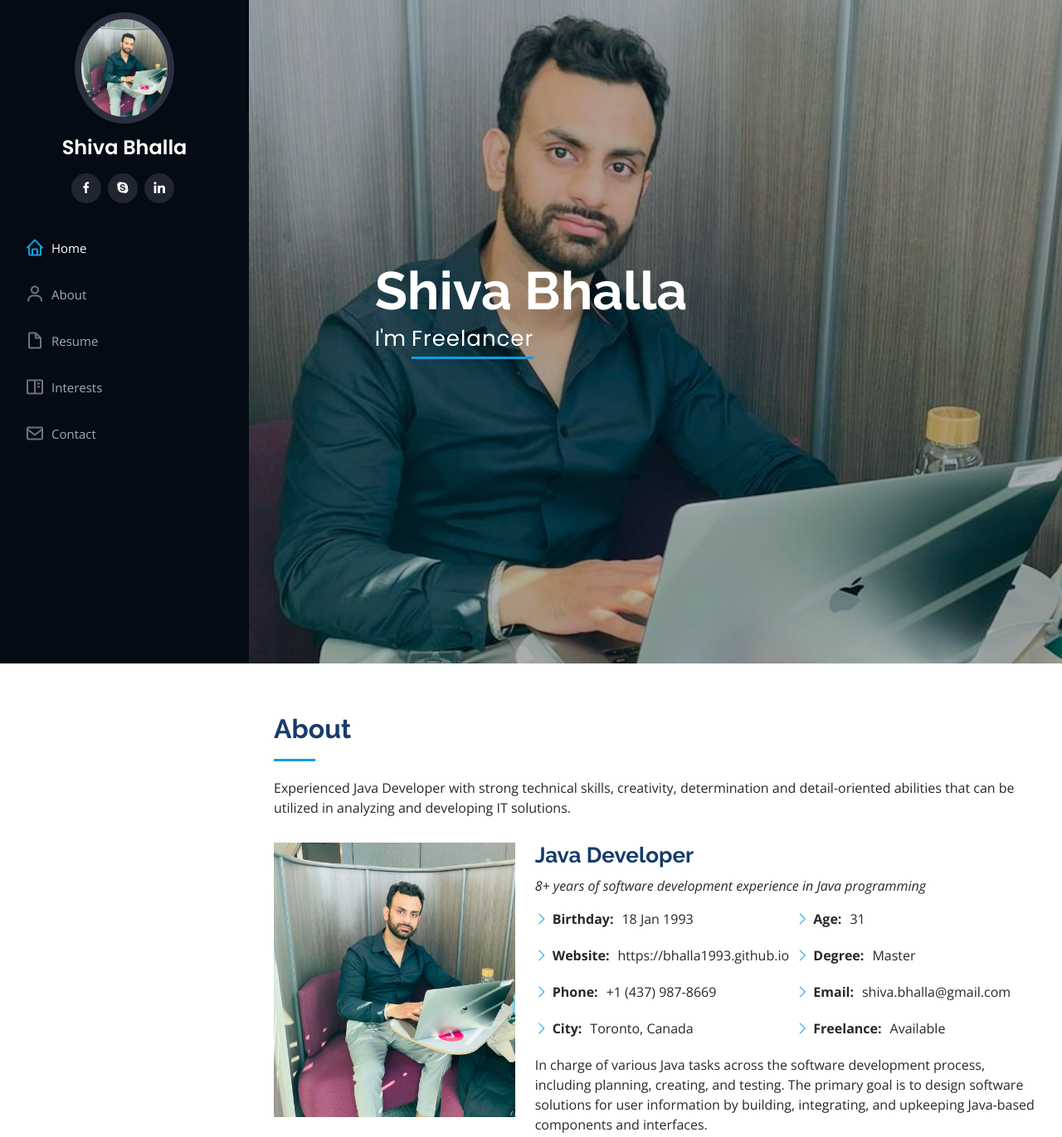
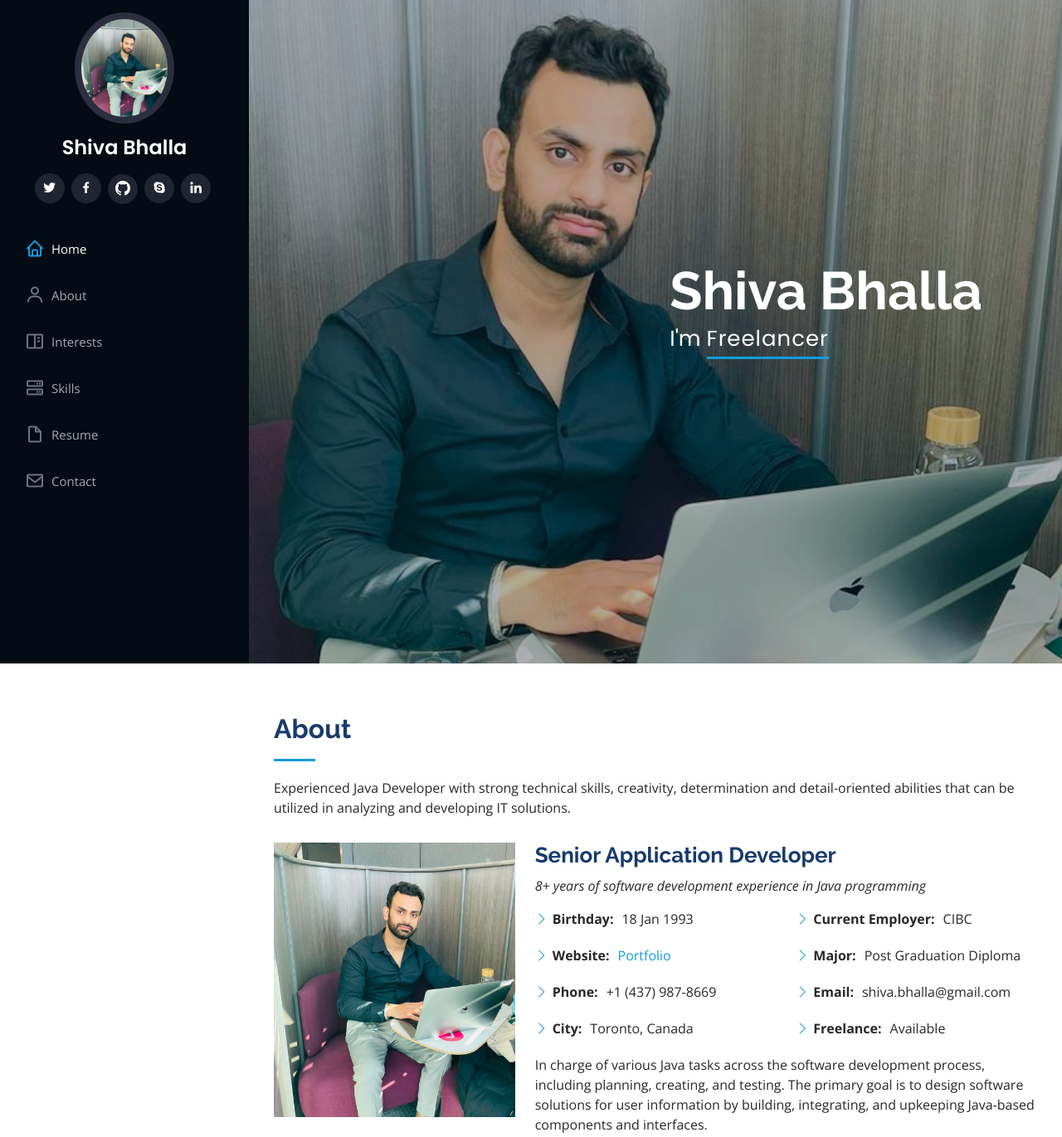
Before and after one commit to bhalla1993/shivabhallaportfolio.github.io, a plain HTML site: page index.html in a window 1280 px wide. Shown: the top 1371 px of the page at 83% size. Drawn offline with nearby package versions, Linux system fonts and the light colour scheme.

Commit message:
Added social media links and move the hero container to end

```diff
--- a/index.html
+++ b/index.html
@@ -41,10 +41,10 @@
         <img src="assets/img/profile-img.jpg" alt="" class="img-fluid rounded-circle">
         <h1 class="text-light justify-content-center"><a href="index.html">Shiva Bhalla</a></h1>
         <div class="social-links mt-3 text-center">
-       <!--   <a href="#" class="twitter"><i class="bx bxl-twitter"></i></a> -->
+         <a href="https://twitter.com/bhalla93" class="twitter"><i class="bx bxl-twitter"></i></a>
           <a href="https://www.facebook.com/preet.love.5059" class="facebook"><i class="bx bxl-facebook"></i></a>
-        <!--   <a href="#" class="instagram"><i class="bx bxl-instagram"></i></a>  -->
-          <a href="#" class="google-plus"><i class="bx bxl-skype"></i></a>
+          <a href="https://github.com/bhalla1993" class="github"><i class="bi bi-github"></i></a>
+          <a href="skype:shiva.bhalla_1?call" class="google-plus"><i class="bx bxl-skype"></i></a>
           <a href="https://www.linkedin.com/in/shiva-bhalla-1b3253102" class="linkedin"><i class="bx bxl-linkedin"></i></a>
         </div>
       </div>
@@ -53,9 +53,9 @@
         <ul>
           <li><a href="#hero" class="nav-link scrollto active"><i class="bx bx-home"></i> <span>Home</span></a></li>
           <li><a href="#about" class="nav-link scrollto"><i class="bx bx-user"></i> <span>About</span></a></li>
+          <li><a href="#facts" class="nav-link scrollto"><i class="bx bx-book-content"></i> <span>Interests</span></a></li>
+          <li><a href="#skills" class="nav-link scrollto"><i class="bx bx-server"></i> <span>Skills</span></a></li>
           <li><a href="#resume" class="nav-link scrollto"><i class="bx bx-file-blank"></i> <span>Resume</span></a></li>
-          <li><a href="#facts" class="nav-link scrollto"><i class="bx bx-book-content"></i> <span>Interests</span></a></li>
-          <!--<li><a href="#services" class="nav-link scrollto"><i class="bx bx-server"></i> <span>Services</span></a></li>-->
           <li><a href="#contact" class="nav-link scrollto"><i class="bx bx-envelope"></i> <span>Contact</span></a></li>
         </ul>
       </nav><!-- .nav-menu -->
@@ -63,8 +63,8 @@
   </header><!-- End Header -->
 
   <!-- ======= Hero Section ======= -->
-  <section id="hero" class="d-flex flex-column justify-content-center align-items-center">
-    <div class="hero-container" data-aos="fade-in">
+  <section id="hero" class="d-flex flex-column justify-content-center align-items-end">
+    <div class="hero-container m-5 p-5" data-aos="fade-in">
       <h1>Shiva Bhalla</h1>
       <p>I'm <span class="typed" data-typed-items="Java Developer, Freelancer, an Entrepreneur"></span></p>
     </div>
@@ -85,7 +85,7 @@
             <img src="assets/img/profile-img.jpg" class="img-fluid" alt="">
           </div>
           <div class="col-lg-8 pt-4 pt-lg-0 content" data-aos="fade-left">
-            <h3>Java Developer</h3>
+            <h3>Senior Application Developer</h3>
             <p class="fst-italic">
               8+ years of software development experience in Java programming
             </p>
@@ -93,15 +93,15 @@
               <div class="col-lg-6">
                 <ul>
                   <li><i class="bi bi-chevron-right"></i> <strong>Birthday:</strong> <span>18 Jan 1993</span></li>
-                  <li><i class="bi bi-chevron-right"></i> <strong>Website:</strong> <span>https://bhalla1993.github.io</span></li>
+                  <li><i class="bi bi-chevron-right"></i> <strong>Website:</strong> <span> <a href="https://bhalla1993.github.io/shivabhallaportfolio.github.io" class="stretched-link">Portfolio</a> </span></li>
                   <li><i class="bi bi-chevron-right"></i> <strong>Phone:</strong> <span>+1 (437) 987-8669</span></li>
                   <li><i class="bi bi-chevron-right"></i> <strong>City:</strong> <span>Toronto, Canada</span></li>
                 </ul>
               </div>
               <div class="col-lg-6">
                 <ul>
-                  <li><i class="bi bi-chevron-right"></i> <strong>Age:</strong> <span>31</span></li>
-                  <li><i class="bi bi-chevron-right"></i> <strong>Degree:</strong> <span>Master</span></li>
+                  <li><i class="bi bi-chevron-right"></i> <strong>Current Employer:</strong> <span>CIBC</span></li>
+                  <li><i class="bi bi-chevron-right"></i> <strong>Major:</strong> <span>Post Graduation Diploma</span></li>
                   <li><i class="bi bi-chevron-right"></i> <strong>Email:</strong> <span>shiva.bhalla@gmail.com</span></li>
                   <li><i class="bi bi-chevron-right"></i> <strong>Freelance:</strong> <span>Available</span></li>
                 </ul>
```
